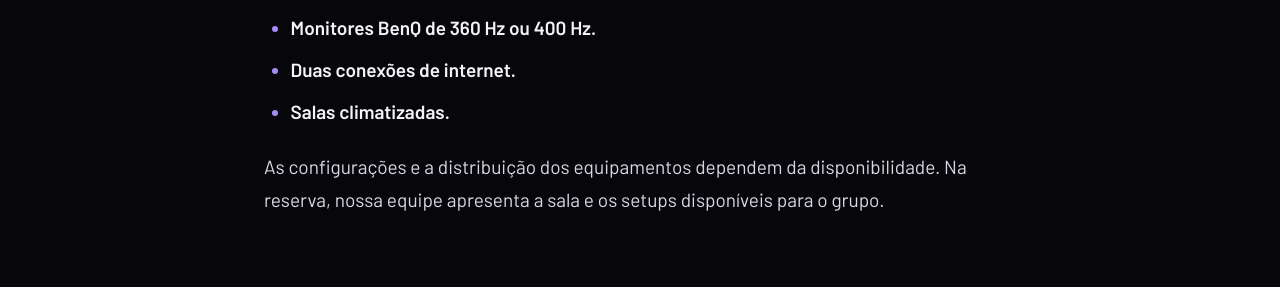
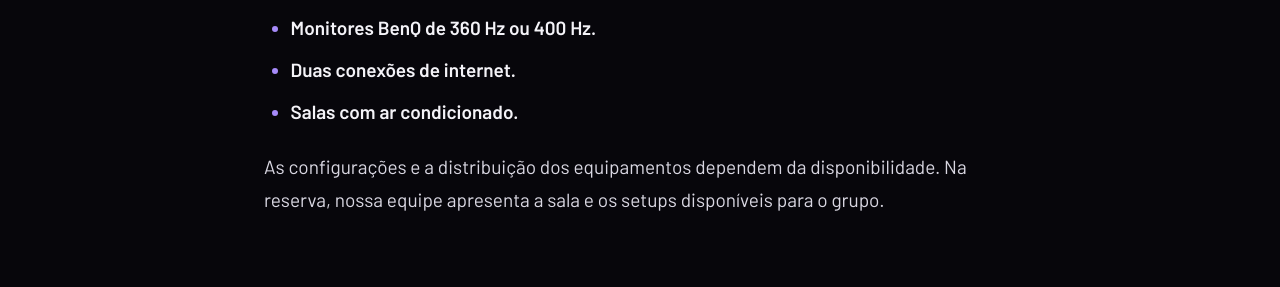
Before and after one commit to Jadissonr/ace-bootcamp-site, a Jekyll site: the page built from _posts/2026-11-12-corujao-lan-house-sao-paulo.md, in a window 1280 px wide and 900 px high, scrolled down 1362 px. Shown: the part 160-447 px from the top of the window. Built offline with Jekyll 4.4.1, drawn with Linux system fonts in a browser that asks for light colours.

Commit message:
Update _posts/2026-11-12-corujao-lan-house-sao-paulo.md (via Pages CMS)

```diff
--- a/_posts/2026-11-12-corujao-lan-house-sao-paulo.md
+++ b/_posts/2026-11-12-corujao-lan-house-sao-paulo.md
@@ -31,7 +31,7 @@ Para quem busca uma **lan house gamer em São Paulo**, a ACE oferece a possibili
 - **Computadores com Ryzen 9800X3D ou 7800X3D.**
 - **Monitores BenQ de 360 Hz ou 400 Hz.**
 - **Duas conexões de internet.**
-- **Salas climatizadas.**
+- **Salas com ar condicionado.**
 
 As configurações e a distribuição dos equipamentos dependem da disponibilidade. Na reserva, nossa equipe apresenta a sala e os setups disponíveis para o grupo.
 
```
